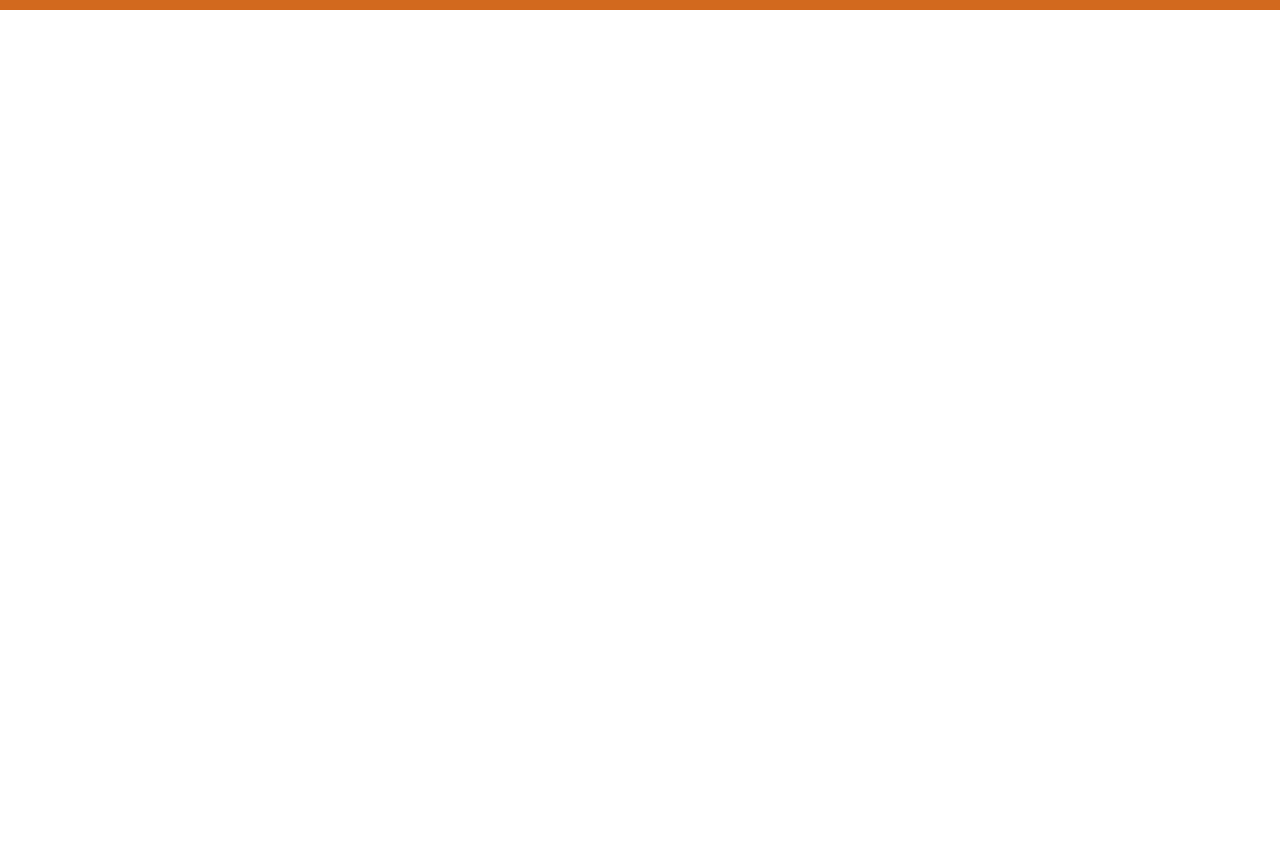
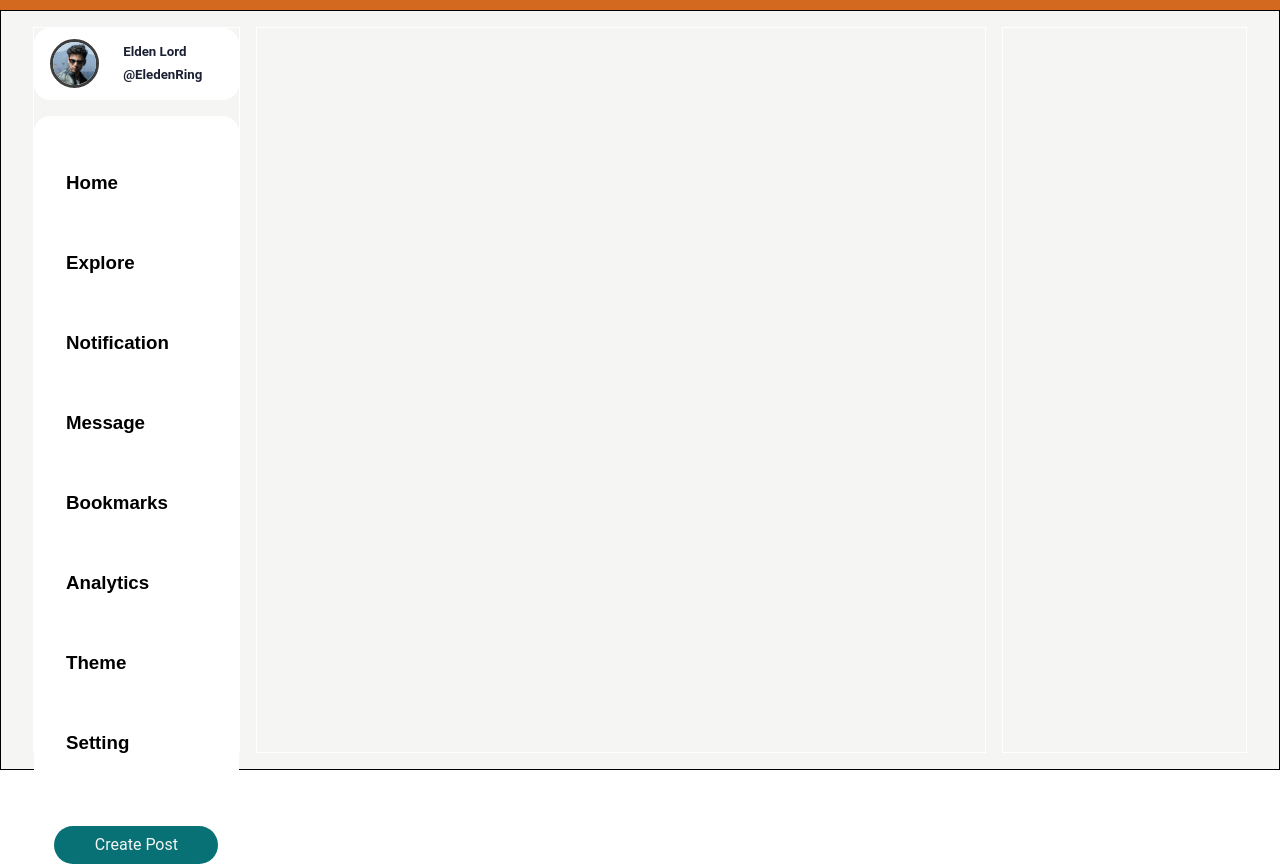
Before and after one commit to FeiCoding000/TopSocial, a website built with Vite: page frontend/index.html in a window 1280 px wide. Shown: the part 64-928 px from the top of the page. Before the commit the page ends 800 px from the top, so only its background shows below. Built offline with nearby package versions, Linux system fonts and the light colour scheme.

Commit message:
main left completed

```diff
--- a/frontend/index.css
+++ b/frontend/index.css
@@ -12,6 +12,10 @@
 
 /* frame */
 @import './src/css/frames/nav/nav.css';
+@import './src/css/frames/main/main-left.css';
+@import './src/css/frames/main/main-mid.css';
+@import './src/css/frames/main/main-right.css';
+@import './src/css/frames/media/media.css';
 
 
 /* component */
--- a/frontend/index.html
+++ b/frontend/index.html
@@ -1,5 +1,6 @@
 <!doctype html>
 <html lang="en">
+
 <head>
   <meta charset="UTF-8" />
 
@@ -8,11 +9,12 @@
   <!-- icons  -->
   <link rel="stylesheet" href="https://cdn.jsdelivr.net/npm/bootstrap-icons@1.11.3/font/bootstrap-icons.min.css">
 </head>
+
 <body>
 
   <!-- nav -->
   <nav>
-      <div  class="nav-container">
+    <div class="nav-container">
       <!-- logo -->
       <div class="logo">
         <a href="/">TOPSOCIAL</a>
@@ -36,10 +38,92 @@
 
         </div>
       </div>
+    </div>
+  </nav>
+
+
+
+  <!-- main -->
+  <main>
+    <div class="container">
+
+      <!-- main left -->
+
+      <!-- profile -->
+       <div class="main-left">
+            <a href="/" class="profile">
+              <div class="profile-photo">
+                <img src="./public/images/profile/profile_1.png" alt="">
+              </div>
+              <div class="profile-description">
+                <h5>Elden Lord</h5>
+                <h5>@EledenRing</h5>
+              </div>
+            </a>
+
+      <!-- side bar -->
+       <nav class="sidebar">
+        <ul>
+          <li>
+            <a class="menu-item" href="#">
+              <h3>Home</h3>
+            </a>
+          </li>
+          <li>
+            <a  class="menu-item" href="#">
+            <h3>Explore</h3>
+          </a>
+        </li>
+          <li>
+            <a class="menu-item" href="#">
+              <h3>Notification</h3>
+            </a>
+          </li>
+          <li>
+            <a class="menu-item" href="#">
+            <h3>Message</h3>
+          </a></li>
+          <li>
+            <a  class="menu-item" href="#">
+              <h3>Bookmarks</h3>
+            </a>
+          </li>
+          <li>
+            <a class="menu-item" href="#">
+              <h3>Analytics</h3>
+            </a>
+          </li>
+          <li>
+            <a class="menu-item" href="#">
+              <h3>Theme</h3>
+            </a>
+          </li>
+          <li>
+            <a class="menu-item" href="#">
+              <h3>Setting</h3>
+            </a>
+          </li>
+        </ul>
+       </nav>
+      <!-- side button -->
+      <button class="side-btn">Create Post</button>
+       </div>
+
+
+
+
+      <!-- main mid -->
+       <div class="main-mid">
+
+       </div>
+      <!-- main right -->
+       <div class="main-right">
 
        </div>
 
-     </nav>
+    </div>
+
+  </main>
 
 
 
@@ -48,10 +132,9 @@
 
 
 
-
-    <!-- main -->
   <!-- nav -->
   <!-- nav -->
   <script type="module" src="/index.js"></script>
 </body>
+
 </html>
--- a/frontend/src/css/foundation/common.css
+++ b/frontend/src/css/foundation/common.css
@@ -18,3 +18,16 @@
     font-size: 16px;
     font-family: 'Roboto',sans-serif;
 }
+
+
+.container{
+    display: flex;
+    width: 100%;
+    height: 95vh;
+    border: 1px solid black;
+    background-color: red;
+    gap: 1rem;
+    padding: 1rem 2rem;
+    box-sizing: border-box;
+    background-color: var(--color-white);
+}
--- /dev/null
+++ b/frontend/src/css/frames/main/main-left.css
@@ -0,0 +1,68 @@
+.container .main-left{
+    border: 1px solid white;
+    width: 20%;
+    display: flex;
+    flex-direction: column;
+    flex: 1;
+}
+.main-left .profile{
+    background-color: var(--color-bgcolor);
+    height: 4.5rem;
+    width: 100%;
+    display: flex;
+    align-items: center;
+    padding: 1rem;
+    box-sizing: border-box;
+    border: none;
+    border-radius: 1rem;
+    text-decoration: none;
+
+}
+
+
+
+.main-left .profile-description{
+    margin-left: 0.5rem;
+    line-height: 0;
+    /* display: block;     */
+    color: var(--color-black);
+}
+
+
+.main-left .sidebar{
+    background-color: var(--color-bgcolor);
+    margin: 1rem 0;
+    border-radius: 1rem;
+}
+.main-left ul{
+    padding-left: 0;
+}
+.main-left li{
+    list-style: none;
+
+}
+.main-left .sidebar .menu-item{
+    display: flex;
+    align-items: center;
+    font-family: sans-serif;
+    cursor: pointer;
+    height: 5rem;
+    text-decoration: none;
+    color: black;
+    padding-left: 2rem;
+}
+
+.main-left .sidebar .menu-item:hover{
+    background-color: var(--color-primary);
+}
+
+.main-left .side-btn{
+    width: 80%;
+    background-color: var(--color-primary);
+    border-radius: 5rem;
+    border: none;
+    color: var(--color-white);
+    padding: var(--btn-padding);
+    margin: 0 auto;
+
+}
--- /dev/null
+++ b/frontend/src/css/frames/main/main-mid.css
@@ -0,0 +1,4 @@
+.container .main-mid{
+    border: 1px solid white;
+    width: 60%;
+}
--- /dev/null
+++ b/frontend/src/css/frames/main/main-right.css
@@ -0,0 +1,4 @@
+.container .main-right{
+    border: 1px solid white;
+    width: 20%;
+}
--- a/frontend/src/css/frames/nav/nav.css
+++ b/frontend/src/css/frames/nav/nav.css
@@ -1,7 +1,7 @@
 nav{
     width: 100%;
     padding: 0.7rem 0;
-    height: 100%;
+    /* height: 100%; */
     background-color: chocolate;
 }
 .nav-container {
```
Also changed, not shown: frontend/src/css/frames/media/media.css (added). Lines whose indentation alone changed are shown as unchanged.
